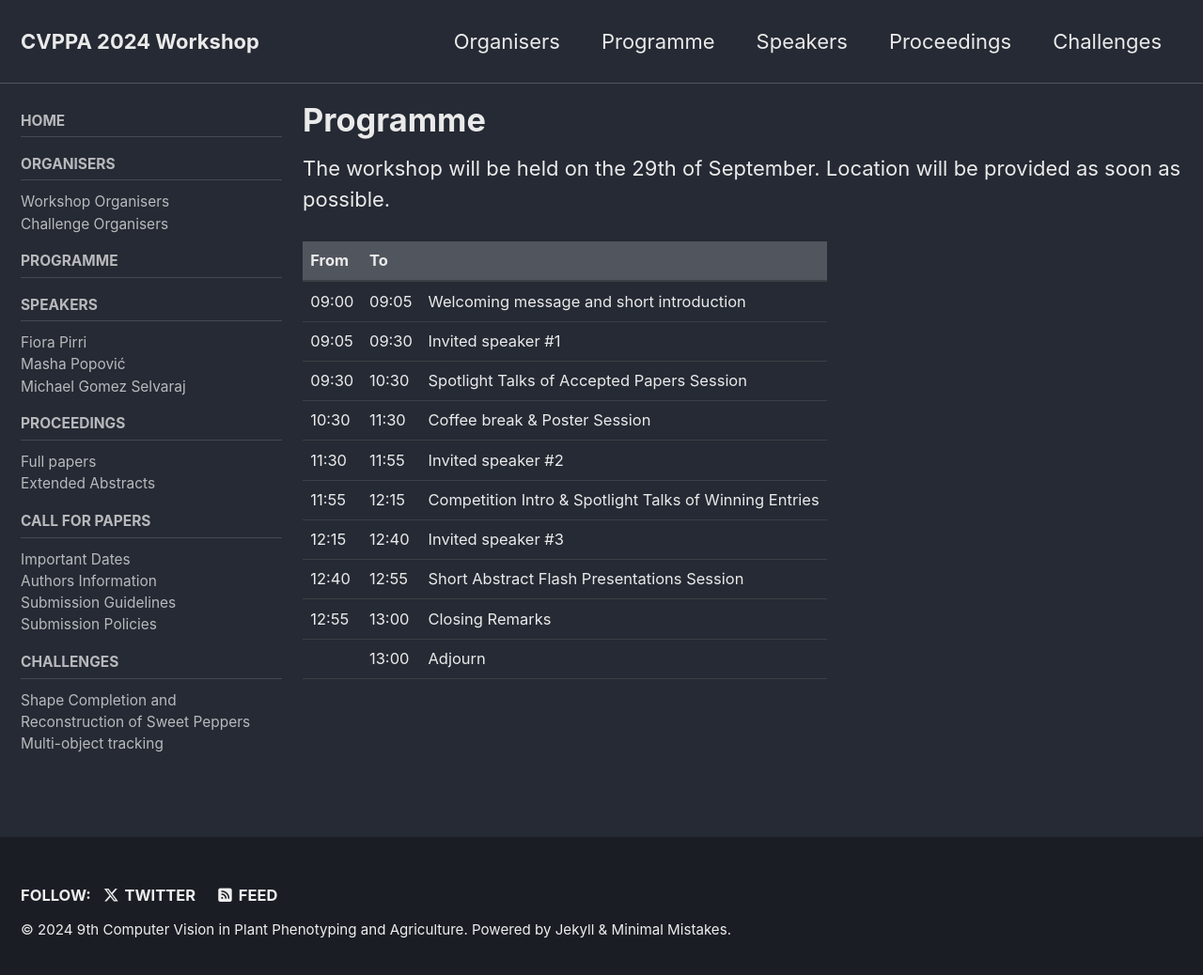
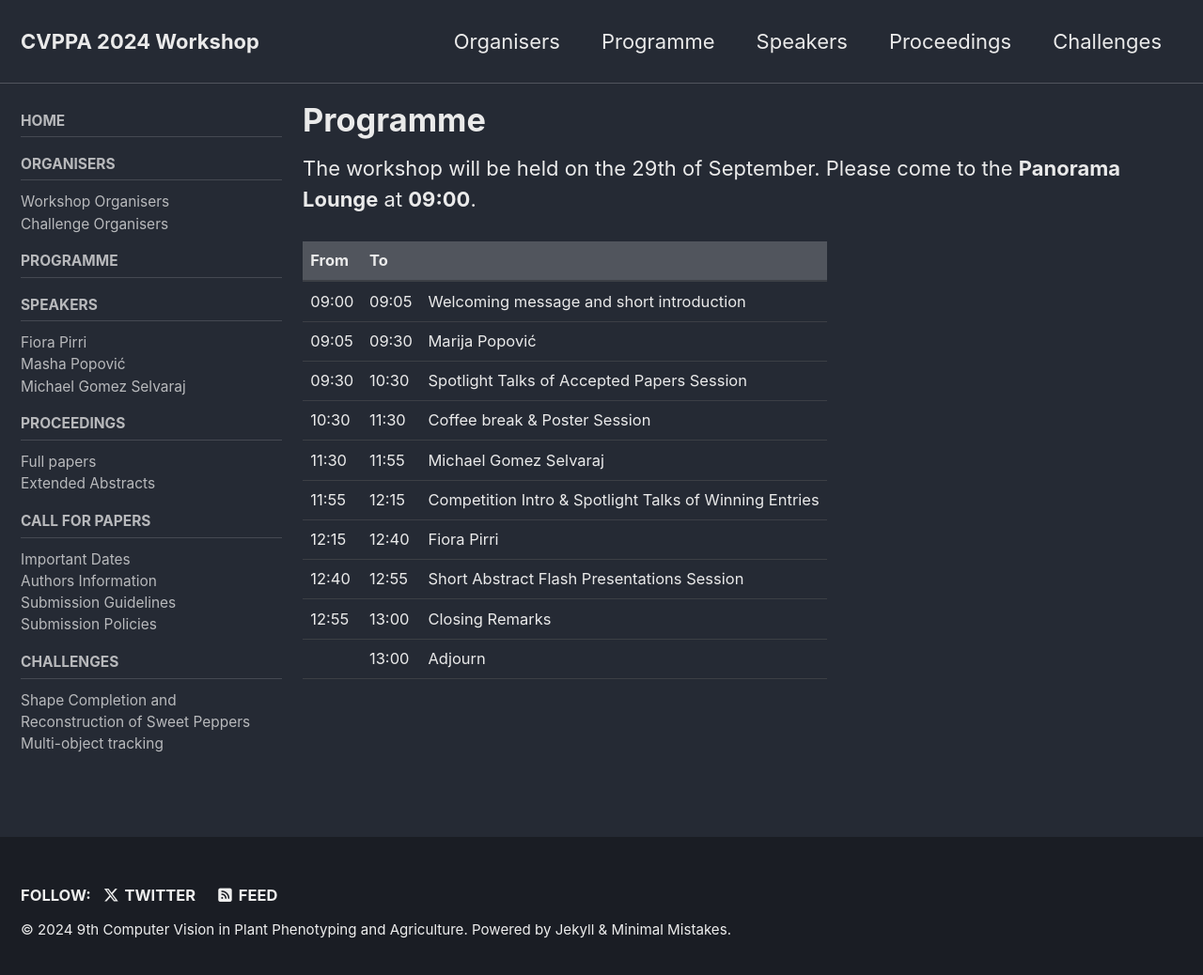
Before and after one commit to cvppa2024/cvppa2024.github.io, a Jekyll site: the page built from _pages/programme.md, in a window 1280 px wide and 1046 px high. Shown: the top 1038 px of the window at 94% size. Built offline with Jekyll 4.4.1, drawn with Linux system fonts in a browser that asks for light colours; cached includes are drawn as plain includes.

Commit message:
Update programme.md
update the programme

```diff
--- a/_pages/programme.md
+++ b/_pages/programme.md
@@ -6,17 +6,18 @@ sidebar:
     nav: "sidebar"
 ---
 
-The workshop will be held on the 29th of September. Location will be provided as soon as possible.
+The workshop will be held on the 29th of September.
+Please come to the **Panorama Lounge** at **09:00**.
 
 |From|To||
 |--|--|--|
 |09:00|09:05| Welcoming message and short introduction|
-|09:05|09:30| Invited speaker #1|
+|09:05|09:30| Marija Popović |
 |09:30|10:30| Spotlight Talks of Accepted Papers Session |
 |10:30|11:30| Coffee break & Poster Session |
-|11:30|11:55| Invited speaker #2 |
+|11:30|11:55| Michael Gomez Selvaraj |
 |11:55|12:15| Competition Intro & Spotlight Talks of Winning Entries |
-|12:15|12:40| Invited speaker #3 |
+|12:15|12:40| Fiora Pirri |
 |12:40|12:55| Short Abstract Flash Presentations Session|
 |12:55|13:00| Closing Remarks |
 ||13:00| Adjourn|
```
